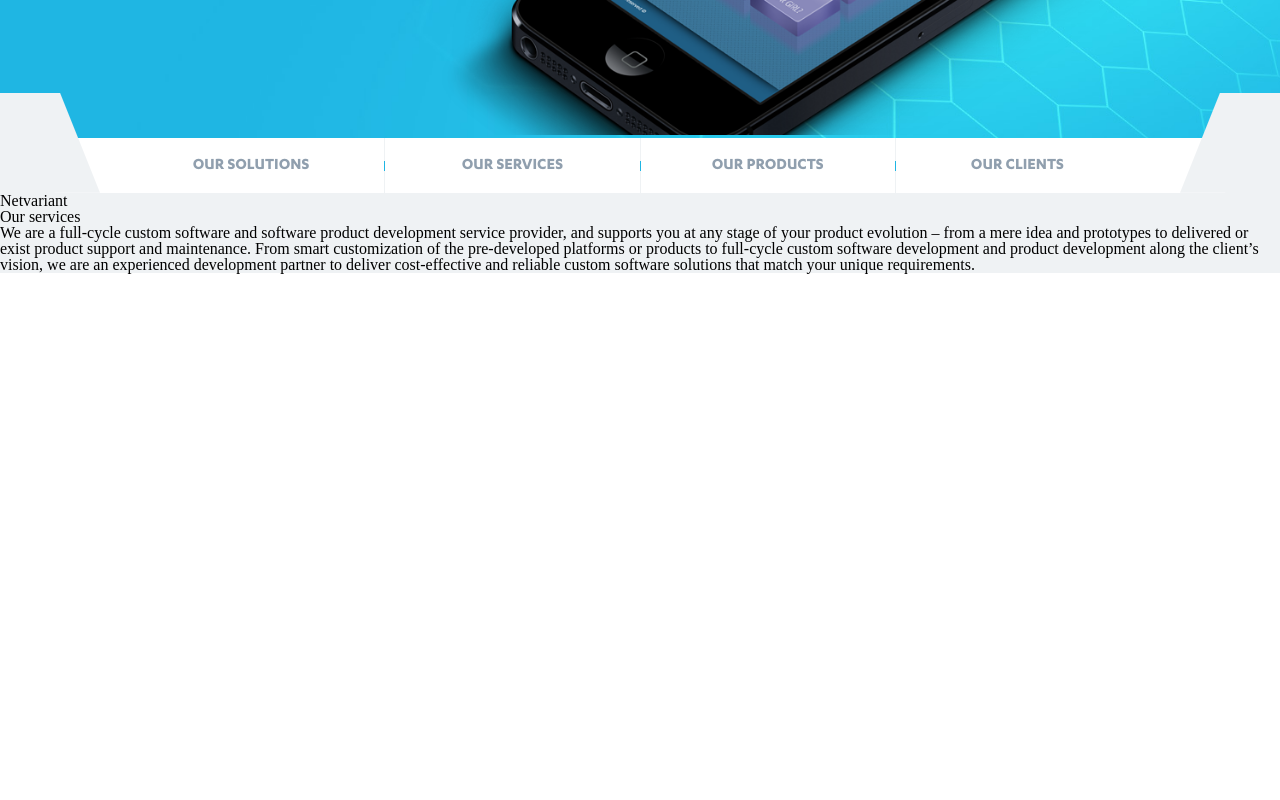
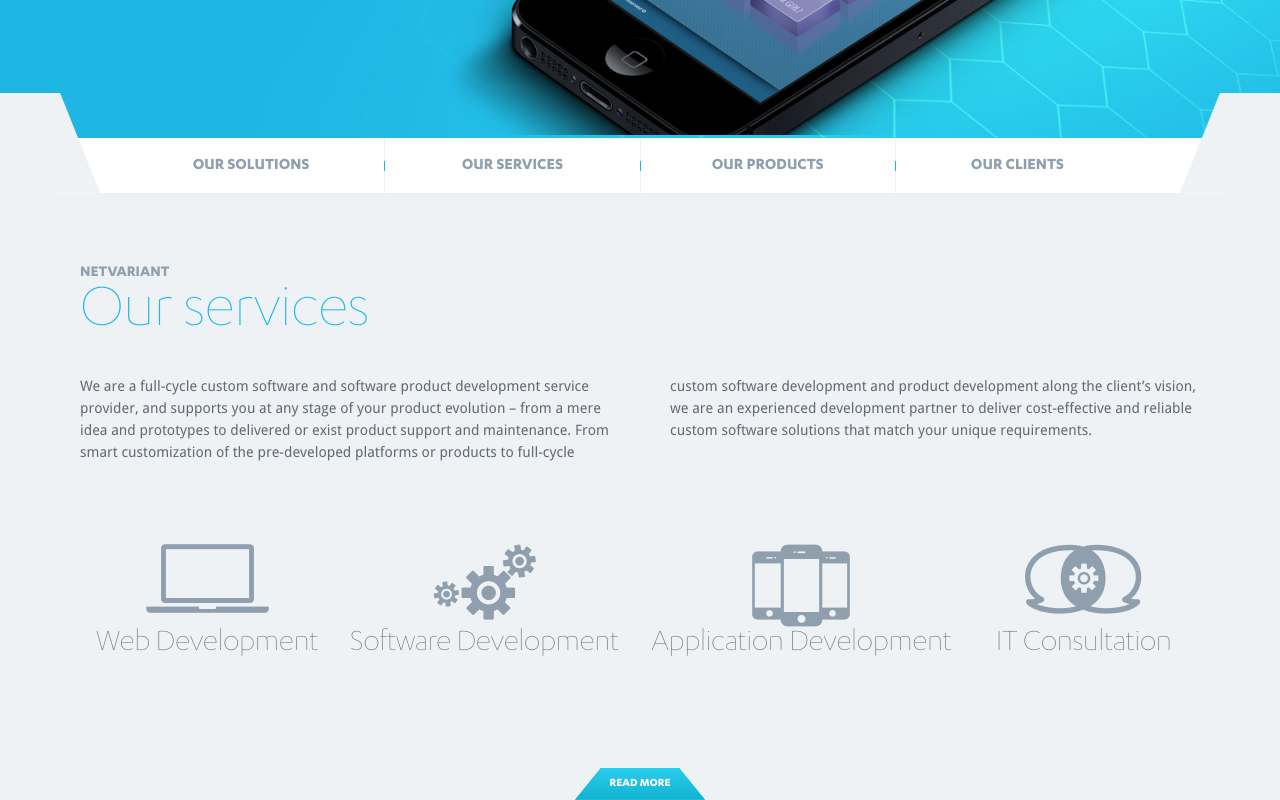
Before and after one commit to GarrusNapp/nv-clone, a website built with webpack: page index.html in a window 1280 px wide. Shown: the part 449-1249 px from the top of the page. Before the commit the page ends 800 px from the top, so only its background shows below. Built offline with nearby package versions, Linux system fonts and the light colour scheme.

Commit message:
Services section

```diff
--- a/index.html
+++ b/index.html
@@ -147,15 +147,22 @@
           <li class="second-nav-element"><a>Our clients</a></li>
         </ul>
       </nav>
-      <div>
-        <span>Netvariant</span>
-        <h2>Our services</h2>
-        <p>We are a full-cycle custom software and software product development service provider, and supports you at any stage of your product evolution – from a mere idea and prototypes to delivered or exist product support and maintenance. From smart
-          customization of the pre-developed platforms or products to full-cycle custom software development and product development along the client’s vision, we are an experienced development partner to deliver cost-effective and reliable custom software
-          solutions that match your unique requirements.
-
-        </p>
-
+      <div class="section-wrapper">
+        <div class="services-info">
+          <span class="header-small">Netvariant</span>
+          <h2 class="section-title">Our services</h2>
+          <p>We are a full-cycle custom software and software product development service provider, and supports you at any stage of your product evolution – from a mere idea and prototypes to delivered or exist product support and maintenance. From smart
+            customization of the pre-developed platforms or products to full-cycle custom software development and product development along the client’s vision, we are an experienced development partner to deliver cost-effective and reliable custom software
+            solutions that match your unique requirements.
+          </p>
+          <div class="services-icons">
+            <div><img src="images/desktop.png"><span>Web Development</span></div>
+            <div><img src="images/cogs.png" alt=""><span>Software Development</span></div>
+            <div><img src="images/phone.png" alt=""><span>Application Development</span></div>
+            <div><img src="images/talk.png" alt=""><span>IT Consultation</span></div>
+          </div>
+          <div class="read-more">Read more</div>
+        </div>
       </div>
     </section>
   </div>
--- a/sass/main.scss
+++ b/sass/main.scss
@@ -11,3 +11,9 @@
   max-width: 2000px;
   margin: 0 auto;
 }
+
+.section-wrapper {
+  max-width: 1280px;
+  margin: 0 auto;
+  padding: 50px 0;
+}
--- a/sass/modules/_colors.scss
+++ b/sass/modules/_colors.scss
@@ -9,3 +9,7 @@ $carousel-text-color: white;
 $secondary-menu-backgorund: white;
 $second-menu-link: #909fae;
 $services-background: #EFF2F4;
+$section-header-small: #909fae;
+$section-title: #21bae5;
+$text-color: #626a72;
+$products-background: #29CEEC;
--- /dev/null
+++ b/sass/modules/_readmore.scss
@@ -0,0 +1,23 @@
+@mixin readMore($bgcolor, $textcolor) {
+  display: flex;
+  justify-content: center;
+  align-items: center;
+  position: absolute;
+  left: 50%;
+  bottom: 0;
+  margin-left: -65px;
+  width: 130px;
+  height: 32px;
+  font-family: "Karbon", sans-serif;
+  font-weight: bold;
+  font-size: 12px;
+  background-color: $bgcolor;
+  background-image: linear-gradient($bgcolor, darken($bgcolor, 10%));
+  color: $textcolor;
+  text-transform: uppercase;
+  clip-path: polygon(20% 0%, 80% 0%, 100% 100%, 0% 100%);
+  transition: height 0.3s;
+  &:hover {
+    height: 40px;
+  }
+}
--- a/sass/partials/_services.scss
+++ b/sass/partials/_services.scss
@@ -1,5 +1,6 @@
 @import "../modules/colors";
 @import "../modules/breakpoints";
+@import "../modules/readmore";
 
 .services {
   position: relative;
@@ -35,4 +36,88 @@
       display: none;
     }
   }
+  .services-info {
+    padding: 20px 80px;
+    .header-small {
+      font-family: "Karbon", sans-serif;
+      font-weight: bold;
+      //font-size: 12px;
+      text-transform: uppercase;
+      color: $section-header-small;
+    }
+    .section-title {
+      font-family: "Karbon", sans-serif;
+      font-weight: 200;
+      font-size: 4rem;
+      color: $section-title;
+    }
+    p {
+      font-family: "Droid Sans", sans-serif;
+      font-size: 0.9rem;
+      line-height: 22px;
+      color: $text-color;
+      columns: 2;
+      column-gap: 60px;
+      margin: 30px 0 10px 0;
+      @include breakpoint(tablet) {
+        & {
+          columns: 1;
+        }
+      }
+      @include breakpoint(mobile) {
+        & {
+          columns: 1;
+        }
+      }
+    }
+
+    @include breakpoint(tablet) {
+      & {
+        padding: 20px;
+      }
+    }
+    @include breakpoint(mobile) {
+      & {
+        padding: 20px;
+      }
+    }
+  }
+  .services-icons {
+    display: flex;
+    justify-content: space-around;
+    padding: 50px 0;
+    div {
+      display: flex;
+      flex-direction: column;
+      justify-content: space-between;
+      min-width: 200px;
+      margin: 20px 10px;
+      img {
+        align-self: center;
+      }
+      span {
+        font-family: "Karbon", sans-serif;
+        font-weight: 200;
+        font-size: 2rem;
+        color: $text-color;
+        text-align: center;
+      }
+    }
+    @include breakpoint(tablet) {
+      & {
+        flex-wrap: wrap;
+        div {
+          width: 250px;
+        }
+      }
+    }
+    @include breakpoint(mobile) {
+      & {
+        flex-direction: column;
+      }
+    }
+  }
+  .read-more {
+    @include readMore($products-background, white);
+  }
 }
```
Also changed, not shown: images/banker.png (added), images/cogs.png (added), images/desktop.png (added), images/messanger.png (added), images/phone.png (added), images/selfcare.png (added), images/talk.png (added).
